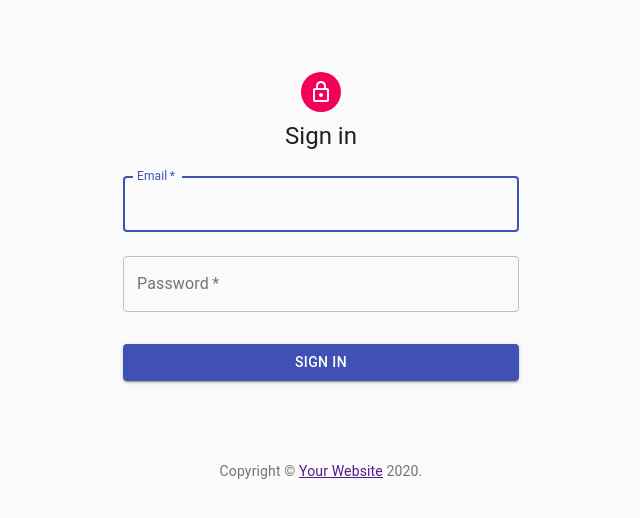
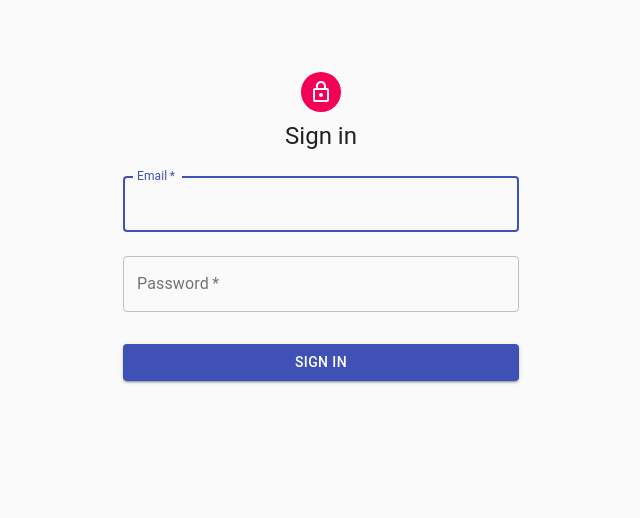
Before and after one commit to begeli/cloud-frontend, a React (Create React App) app: page /asignin in a window 1280 px wide. Shown: the top 518 px of the page, without its empty margins (319-959 px from the left). Built offline with nearby package versions, Linux system fonts and the light colour scheme.

Commit message:
Removed copyright from admin sign in page.

```diff
--- a/src/AdminSignIn.js
+++ b/src/AdminSignIn.js
@@ -3,25 +3,11 @@
 import Button from '@material-ui/core/Button';
 import CssBaseline from '@material-ui/core/CssBaseline';
 import TextField from '@material-ui/core/TextField';
-import Box from '@material-ui/core/Box';
 import LockOutlinedIcon from '@material-ui/icons/LockOutlined';
 import Typography from '@material-ui/core/Typography';
 import { makeStyles } from '@material-ui/core/styles';
 import Container from '@material-ui/core/Container';
 import { Link}  from "react-router-dom";
-
-function Copyright() {
-  return (
-    <Typography variant="body2" color="textSecondary" align="center">
-      {'Copyright © '}
-      <Link color="inherit" href="https://material-ui.com/">
-        Your Website
-      </Link>{' '}
-      {new Date().getFullYear()}
-      {'.'}
-    </Typography>
-  );
-}
 
 const useStyles = makeStyles((theme) => ({
   paper: {
@@ -93,9 +79,6 @@
           </Button>
         </form>
       </div>
-      <Box mt={8}>
-        <Copyright />
-      </Box>
     </Container>
   );
 }
```
